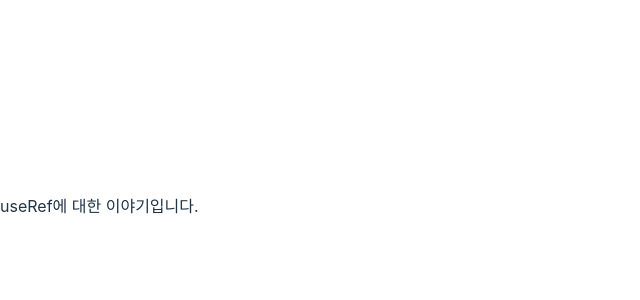
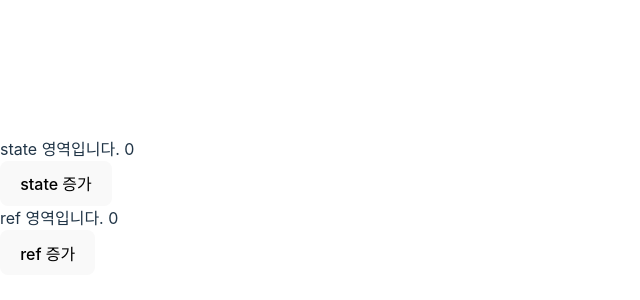
Before and after one commit to jee-in/react-project, a React (Vite) app in the folder react-styling/: page / in a window 1280 px wide. Shown: the part 194-494 px from the top of the page, without its empty margins (0-640 px from the left). Built offline with nearby package versions, Linux system fonts and the light colour scheme.

Commit message:
feat: difference of useState and useRef

```diff
--- a/react-styling/src/App.jsx
+++ b/react-styling/src/App.jsx
@@ -1,20 +1,34 @@
-import React, { useEffect, useState } from 'react'
-import { useRef } from "react"
+import React, { useRef, useState } from "react"
 
 function App() {
   // ref 값은 컴포넌트가 계속해서 렌더링되어도 unmount 전까지 값을 유지합니다.
   // state: state는 변화가 일어나면 다시 렌더링이 일어난다.내부 변수들은 초기화된다.
   // ref:   ref에 저장한 값은 렌더링을 일으키지 않는다. ref의 값 변화가 일어나도 렌더링으로 인해 내부 변수들이 초기화되는 것을 막을 수 있다. 컴포넌트가 여러 번 렌더링되어도 ref에 저장한 값은 유지된다.
-  const ref = useRef("초깃값");
-  console.log("ref", ref);
 
-  ref.current = "새로운 값";
-  console.log("ref", ref);
+  const [count, setCount] = useState(0);
+  const countRef = useRef(0);
+
+  const plusStateCountButtonHandler = () => {
+    console.log('plusStateCountButtonHandler 호출');
+    setCount(count + 1);
+  };
+
+  const plusRefCountButtonHandler = () => {
+    console.log('plusRefCountButtonHandler 호출');
+    countRef.current++;
+  };
 
   return (
-    <div>
-      <p>useRef에 대한 이야기입니다.</p>
-    </div>
+    <>
+      <div>
+        state 영역입니다. {count} <br />
+        <button onClick={plusStateCountButtonHandler}>state 증가</button>
+      </div>
+      <div>
+        ref 영역입니다. {countRef.current} <br />
+        <button onClick={plusRefCountButtonHandler}>ref 증가</button>
+      </div>
+    </>
   )
 };
 
```
